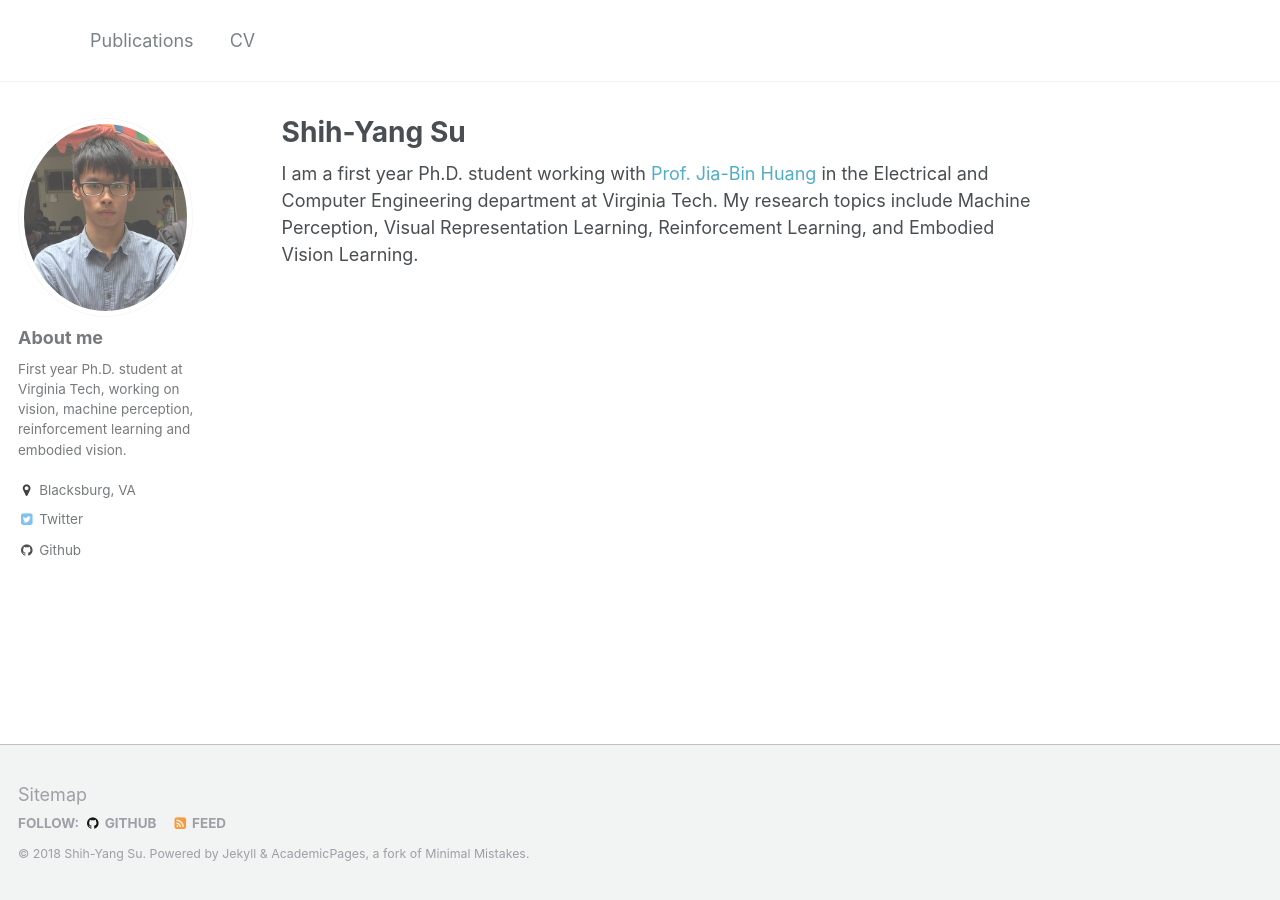
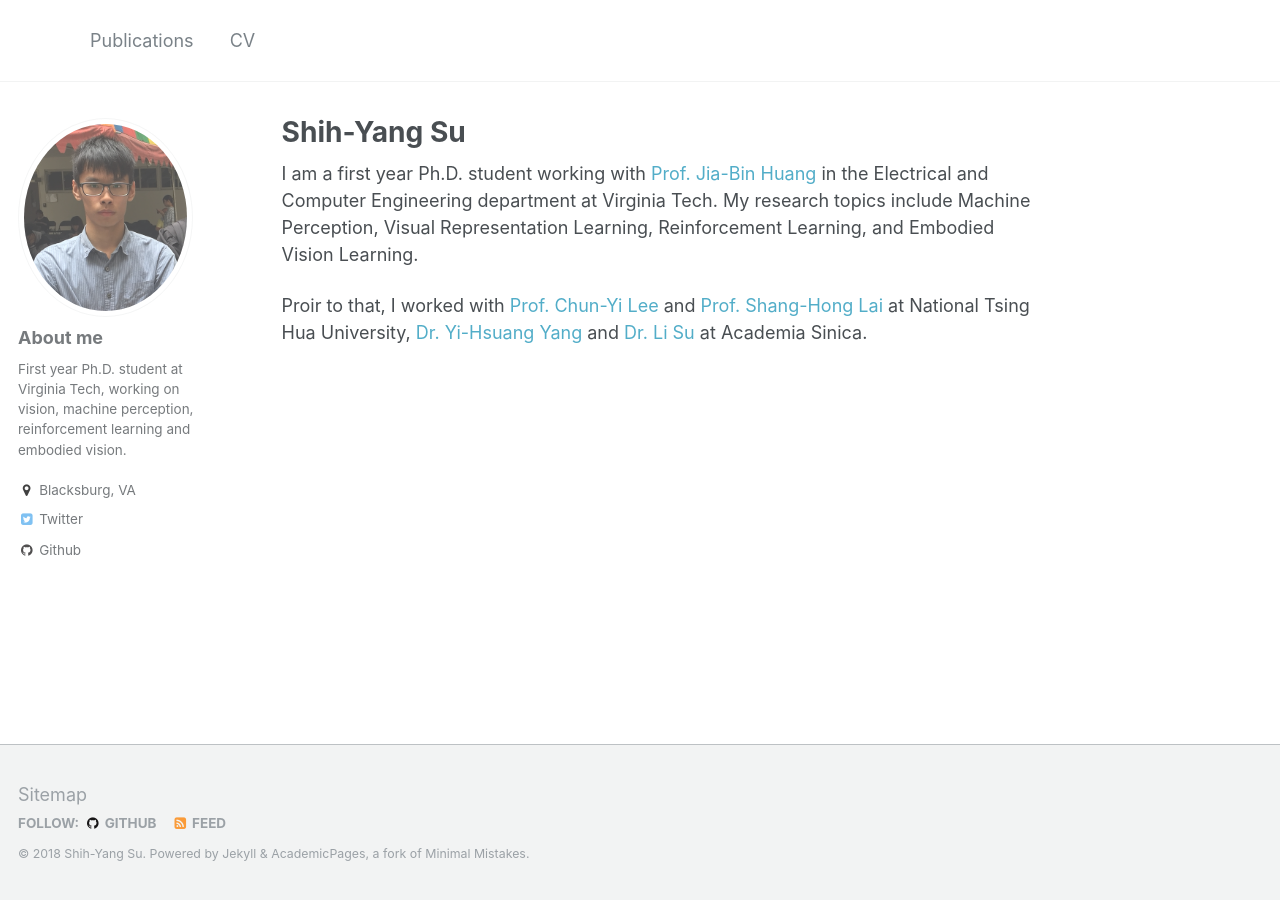
Before and after one commit to LemonATsu/LemonATsu.github.io, a Jekyll site: the page built from _pages/about.md, in a window 1280 px wide. Built offline with Jekyll 4.4.1, drawn with Linux system fonts in a browser that asks for light colours.

Commit message:
add details

```diff
--- a/_pages/about.md
+++ b/_pages/about.md
@@ -9,3 +9,5 @@ redirect_from:
 ---
 
 I am a first year Ph.D. student working with [Prof. Jia-Bin Huang](https://filebox.ece.vt.edu/~jbhuang/) in the Electrical and Computer Engineering department at Virginia Tech. My research topics include Machine Perception, Visual Representation Learning, Reinforcement Learning, and Embodied Vision Learning.
+
+Proir to that, I worked with [Prof. Chun-Yi Lee](http://cymaxwelllee.wixsite.com/elsa) and [Prof. Shang-Hong Lai](http://www.cs.nthu.edu.tw/~lai/) at National Tsing Hua University, [Dr. Yi-Hsuang Yang](http://mac.citi.sinica.edu.tw/~yang/) and [Dr. Li Su](https://sites.google.com/site/lisupage/) at Academia Sinica.
```
